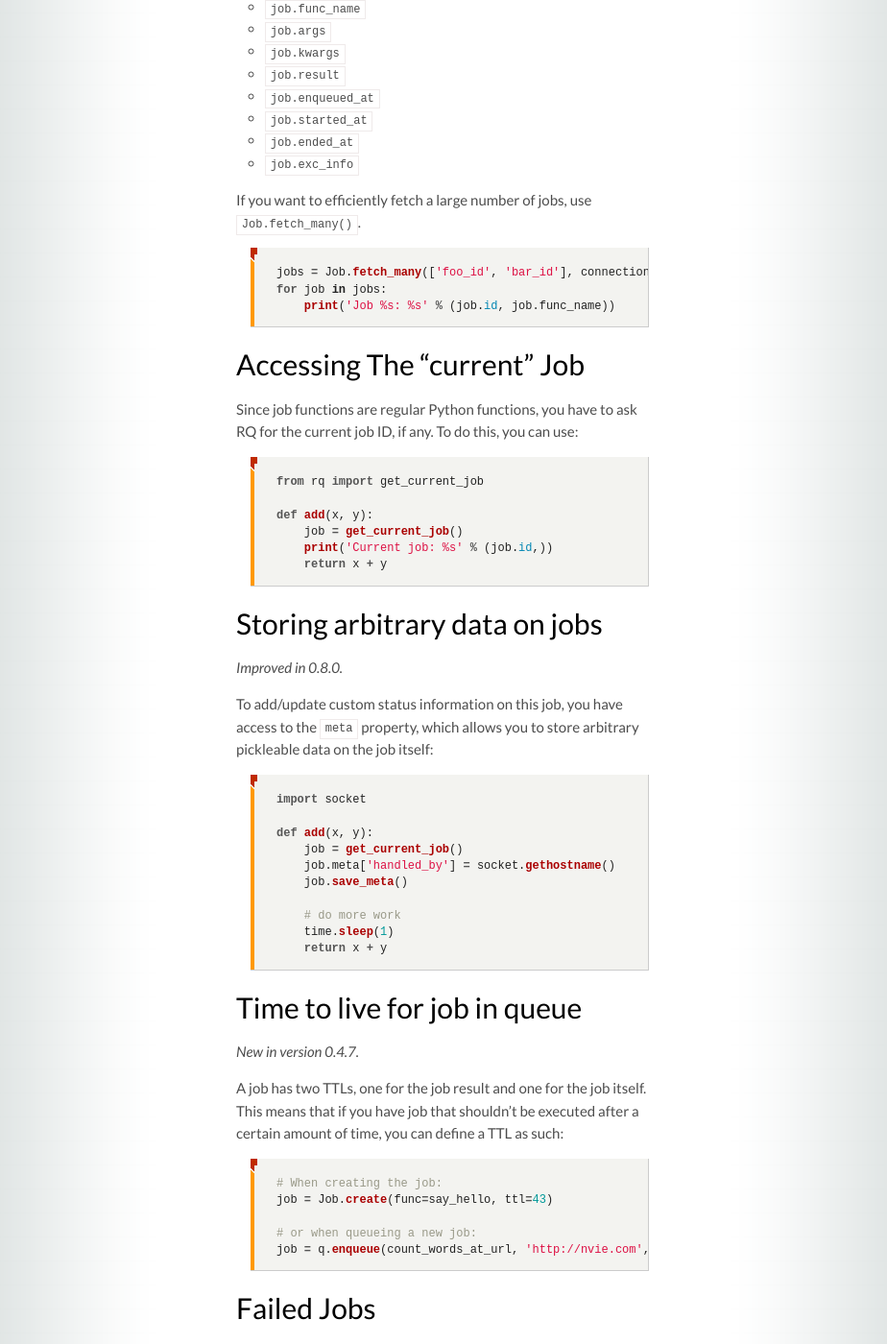
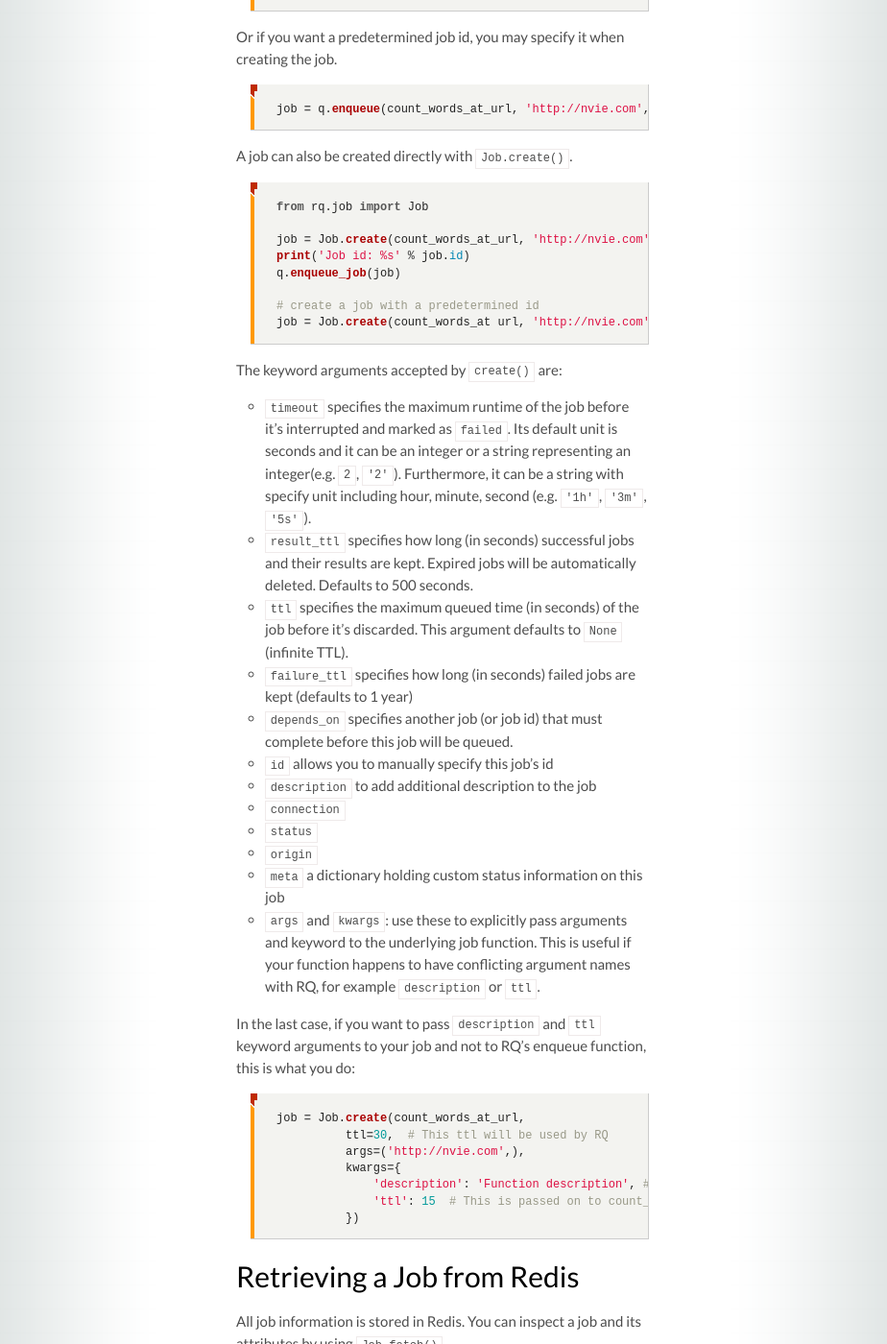
Before and after one commit to rq/rq, a Jekyll site: the page built from docs/docs/jobs.md, in a window 1280 px wide and 1400 px high, scrolled down 761 px. Shown: the whole window at 96% size, without its empty margins (179-1103 px from the left). Built offline with Jekyll 4.4.1, drawn with Linux system fonts in a browser that asks for light colours; some web fonts are replaced; comment, search, counter and statistics services are not loaded; some of the changed text lies outside the part shown.

Commit message:
Edit jobs doc for clarity (#1136)
* add section "Job Creation" to jobs doc

* edit jobs doc for clarity

````diff
--- a/docs/docs/jobs.md
+++ b/docs/docs/jobs.md
@@ -8,7 +8,81 @@
 jobs.
 
 
-## Retrieving Job from Redis
+## Job Creation
+
+When you enqueue a function, the job will be returned.  You may then access the
+id property, which can later be used to retrieve the job.
+
+```python
+from rq import Queue
+from redis import Redis
+from somewhere import count_words_at_url
+
+redis_conn = Redis()
+q = Queue(connection=redis_conn)  # no args implies the default queue
+
+# Delay execution of count_words_at_url('http://nvie.com')
+job = q.enqueue(count_words_at_url, 'http://nvie.com')
+print('Job id: %s' % job.id)
+```
+
+Or if you want a predetermined job id, you may specify it when creating the job.
+
+```python
+job = q.enqueue(count_words_at_url, 'http://nvie.com', job_id='my_job_id')
+```
+
+A job can also be created directly with `Job.create()`.
+
+```python
+from rq.job import Job
+
+job = Job.create(count_words_at_url, 'http://nvie.com')
+print('Job id: %s' % job.id)
+q.enqueue_job(job)
+
+# create a job with a predetermined id
+job = Job.create(count_words_at url, 'http://nvie.com', id='my_job_id')
+```
+
+The keyword arguments accepted by `create()` are:
+
+* `timeout` specifies the maximum runtime of the job before it's interrupted
+  and marked as `failed`. Its default unit is seconds and it can be an integer
+  or a string representing an integer(e.g.  `2`, `'2'`). Furthermore, it can
+  be a string with specify unit including hour, minute, second
+  (e.g. `'1h'`, `'3m'`, `'5s'`).
+* `result_ttl` specifies how long (in seconds) successful jobs and their
+  results are kept. Expired jobs will be automatically deleted. Defaults to 500 seconds.
+* `ttl` specifies the maximum queued time (in seconds) of the job before it's discarded.
+  This argument defaults to `None` (infinite TTL).
+* `failure_ttl` specifies how long (in seconds) failed jobs are kept (defaults to 1 year)
+* `depends_on` specifies another job (or job id) that must complete before this
+  job will be queued.
+* `id` allows you to manually specify this job's id
+* `description` to add additional description to the job
+* `connection`
+* `status`
+* `origin`
+* `meta` a dictionary holding custom status information on this job
+* `args` and `kwargs`: use these to explicitly pass arguments and keyword to the
+  underlying job function. This is useful if your function happens to have
+  conflicting argument names with RQ, for example `description` or `ttl`.
+
+In the last case, if you want to pass `description` and `ttl` keyword arguments
+to your job and not to RQ's enqueue function, this is what you do:
+
+```python
+job = Job.create(count_words_at_url,
+          ttl=30,  # This ttl will be used by RQ
+          args=('http://nvie.com',),
+          kwargs={
+              'description': 'Function description', # This is passed on to count_words_at_url
+              'ttl': 15  # This is passed on to count_words_at_url function
+          })
+```
+
+## Retrieving a Job from Redis
 
 All job information is stored in Redis. You can inspect a job and its attributes
 by using `Job.fetch()`.
@@ -23,11 +97,15 @@
 ```
 
 Some interesting job attributes include:
-* `job.get_status()`
+* `job.get_status()` Possible values are `queued`, `started`, `deferred`, `finished`, and `failed`
 * `job.func_name`
-* `job.args`
-* `job.kwargs`
-* `job.result`
+* `job.args` arguments passed to the underlying job function
+* `job.kwargs` key word arguments passed to the underlying job function
+* `job.result` The return value of the function. Initially, right after enqueueing
+a job, the return value will be None.  But when the job has been executed, and had
+a return value or exception, this will return that value or exception.
+Return values written back to Redis will expire according to the `result_ttl` parameter
+of the job (500 seconds by default).
 * `job.enqueued_at`
 * `job.started_at`
 * `job.ended_at`
@@ -41,10 +119,11 @@
     print('Job %s: %s' % (job.id, job.func_name))
 ```
 
-## Accessing The "current" Job
+## Accessing The "current" Job from within the job function
 
-Since job functions are regular Python functions, you have to ask RQ for the
-current job ID, if any.  To do this, you can use:
+Since job functions are regular Python functions, you must retrieve the
+job in order to inspect or update the job's attributes.  To do this from within
+the function, you can use:
 
 ```python
 from rq import get_current_job
@@ -54,6 +133,8 @@
     print('Current job: %s' % (job.id,))
     return x + y
 ```
+
+Note that calling get_current_job() outside of the context of a job function will return `None`.
 
 
 ## Storing arbitrary data on jobs
@@ -82,15 +163,22 @@
 
 _New in version 0.4.7._
 
-A job has two TTLs, one for the job result and one for the job itself. This means that if you have
-job that shouldn't be executed after a certain amount of time, you can define a TTL as such:
+A job has two TTLs, one for the job result, `result_ttl`, and one for the job itself, `ttl`.
+The latter is used if you have a job that shouldn't be executed after a certain amount of time.
 
 ```python
 # When creating the job:
-job = Job.create(func=say_hello, ttl=43)
+job = Job.create(func=say_hello,
+                 result_ttl=600,  # how long (in seconds) to keep the job (if successful) and its results
+                 ttl=43,  # maximum queued time (in seconds) of the job before it's discarded.
+                )
 
 # or when queueing a new job:
-job = q.enqueue(count_words_at_url, 'http://nvie.com', ttl=43)
+job = q.enqueue(count_words_at_url,
+                'http://nvie.com',
+                result_ttl=600,  # how long to keep the job (if successful) and its results
+                ttl=43  # maximum queued time
+               )
 ```
 
 
````
